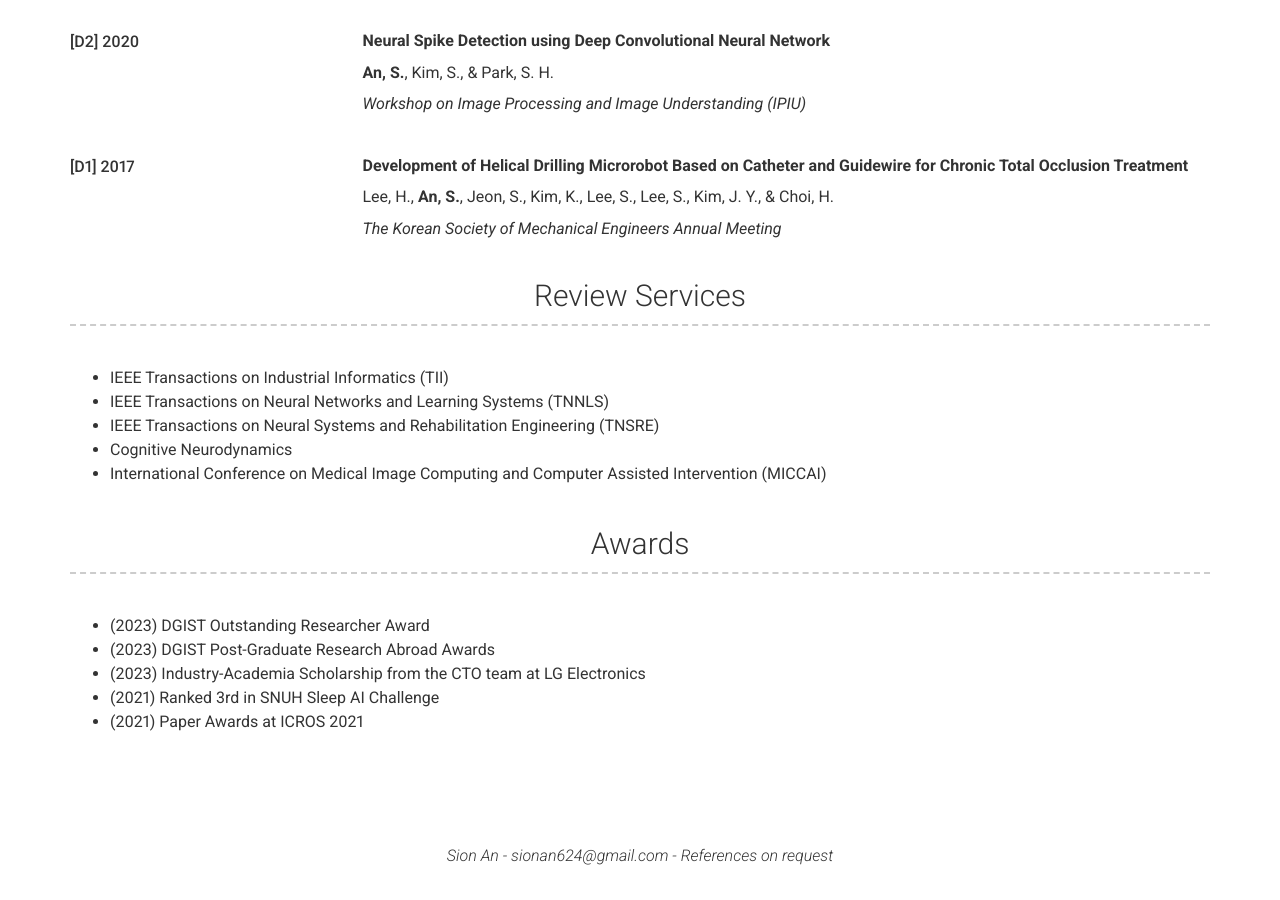
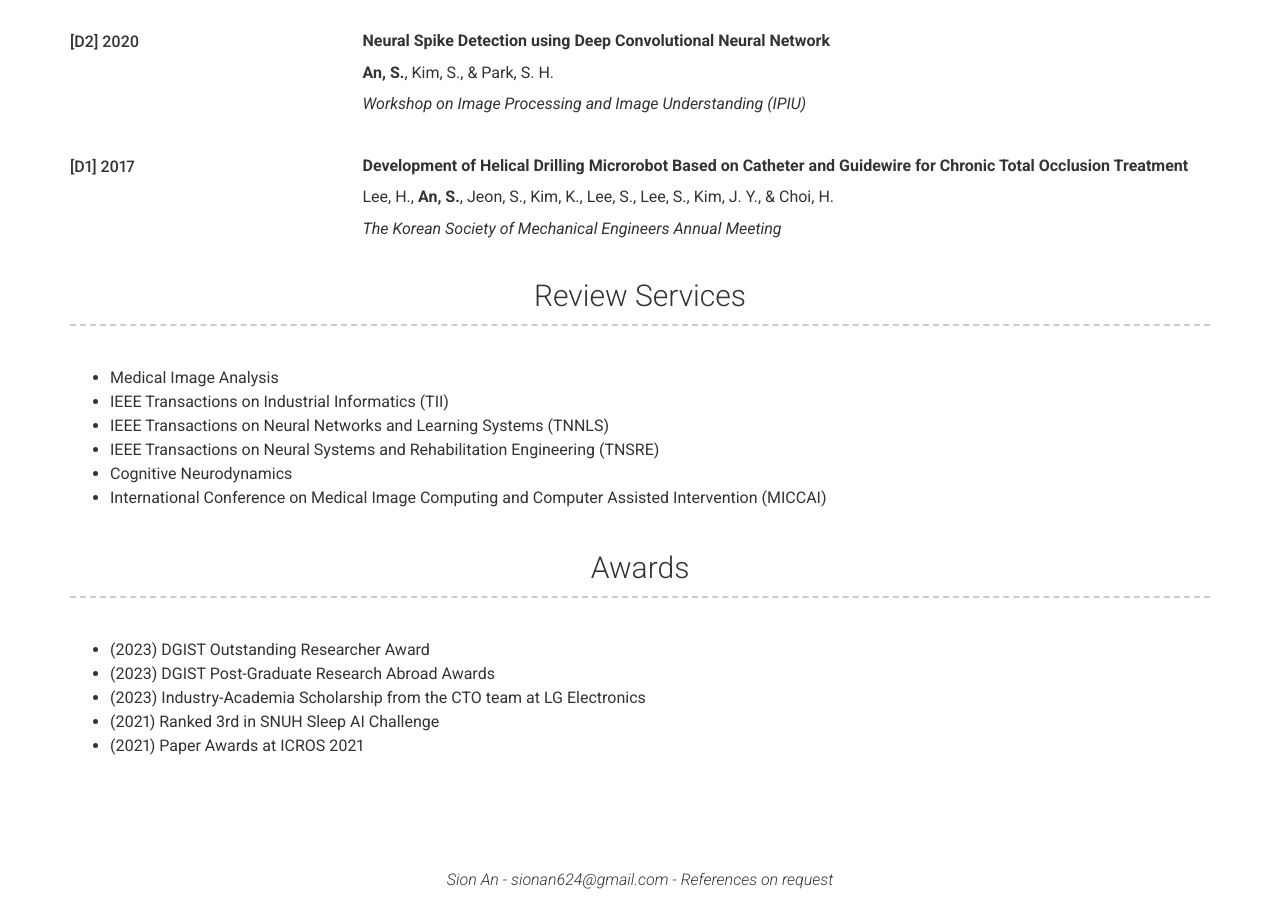
Before and after one commit to SionAn/sionan.github.io, a Jekyll site: the page built from index.md, in a window 1280 px wide and 900 px high, scrolled down 3494 px. Built offline with Jekyll 4.4.1, drawn with Linux system fonts in a browser that asks for light colours; nearby versions of some CDN libraries; before the commit the page ends 4370 px from its top, so only the background shows below that.

Commit message:
Update review services

```diff
--- a/_config.yml
+++ b/_config.yml
@@ -274,6 +274,7 @@ content:
   - title: Review Services
     layout: text
     content: |
+      - Medical Image Analysis
       - IEEE Transactions on Industrial Informatics (TII)
       - IEEE Transactions on Neural Networks and Learning Systems (TNNLS)
       - IEEE Transactions on Neural Systems and Rehabilitation Engineering (TNSRE)
```
